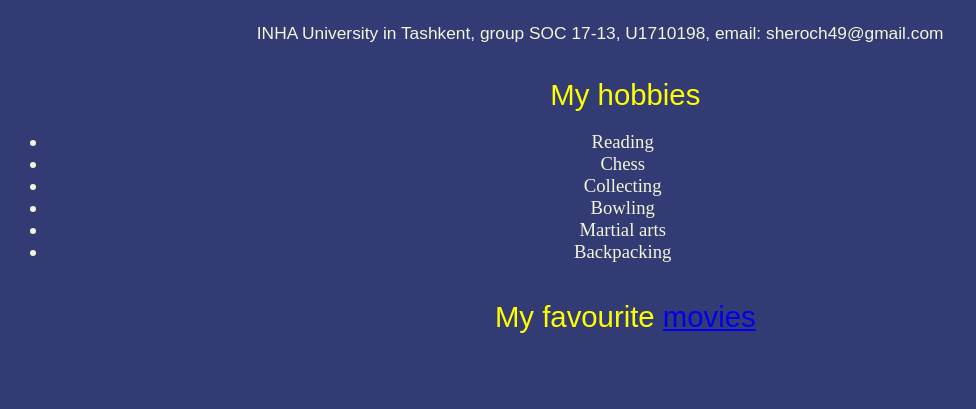
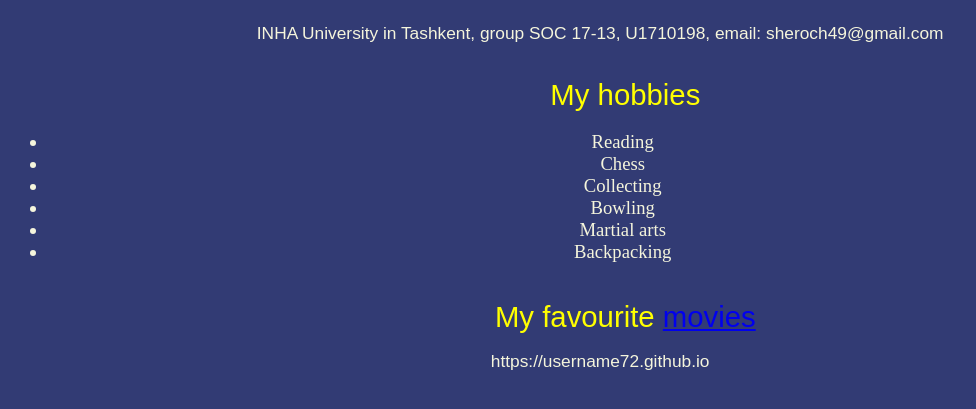
Before and after one commit to Username72/username72.github.io, a plain HTML site: page index.html in a window 1280 px wide. Shown: the part 377-786 px from the top of the page, without its empty margins (0-976 px from the left). Drawn offline with Linux system fonts and the light colour scheme.

Commit message:
Update index.html

```diff
--- a/index.html
+++ b/index.html
@@ -17,5 +17,6 @@
 <li> Backpacking
 </ul><br>
 <p class="fpage2">My favourite <a href="movies.html">movies</a></p>
+<p class="fpage">https://username72.github.io</p>
 </body>
 </html>
```
